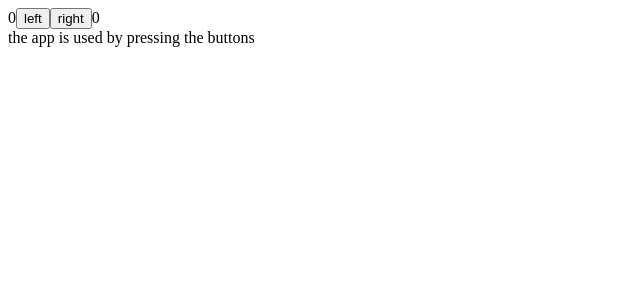
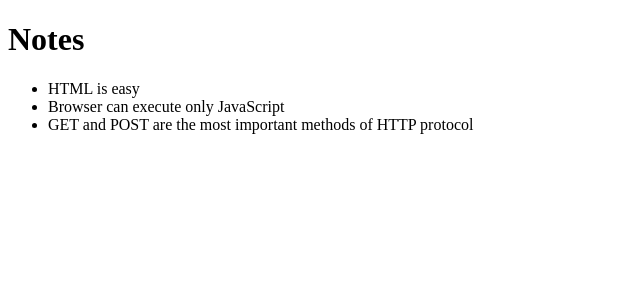
Before and after one commit to ellikiiski/Fullstack-2024, a React (Vite) app in the folder Hiekkalaatikko/: page / in a window 1280 px wide. Shown: the top 300 px of the page, without its empty margins (0-640 px from the left). Built offline with nearby package versions, Linux system fonts and the light colour scheme.

Commit message:
osan 2 leikkejä hiekkiksellä

```diff
--- a/Hiekkalaatikko/src/App.jsx
+++ b/Hiekkalaatikko/src/App.jsx
@@ -1,47 +1,14 @@
-import { useState } from 'react'
+import Note from "./components/Note"
 
-const History = (props) => {
-  if (props.allClicks.length === 0) {
-    return (
-      <div>
-        the app is used by pressing the buttons
-      </div>
-    )
-  }
+const App = ({ notes }) => {
   return (
     <div>
-      button press history: {props.allClicks.join(' ')}
-    </div>
-  )
-}
-
-const App = () => {
-  const [left, setLeft] = useState(0)
-  const [right, setRight] = useState(0)
-  const [allClicks, setAll] = useState([])
-  const [total, setTotal] = useState(0)
-
-  const handleLeftClick = () => {
-    setAll(allClicks.concat('L'))
-    setLeft(left + 1)
-    setTotal(left + right) // arvoksi total tulee 1 liian pieni, koska left on vielä sama vanha
-  }
-
-  const handleRightClick = () => {
-    setAll(allClicks.concat('R'))
-    setRight(right + 1)
-    setTotal(left + right)
-  }
-
-  return (
-    <div>
-      <div>
-        {left}
-        <button onClick={handleLeftClick}>left</button>
-        <button onClick={handleRightClick}>right</button>
-        {right}
-        <History allClicks={allClicks} />
-      </div>
+      <h1>Notes</h1>
+      <ul>
+        {notes.map(note =>
+          <Note key={note.id} note={note} /> // haloo eiks tota key propsii tarvii erikseen määritellä tonne komponenttiin?
+        )}
+      </ul>
     </div>
   )
 }
--- /dev/null
+++ b/Hiekkalaatikko/src/components/Note.jsx
@@ -0,0 +1,7 @@
+const Note = ({ note }) => {
+    return (
+      <li>{note.content}</li>
+    )
+  }
+
+  export default Note
--- a/Hiekkalaatikko/src/main.jsx
+++ b/Hiekkalaatikko/src/main.jsx
@@ -2,4 +2,24 @@
 
 import App from './App'
 
-ReactDOM.createRoot(document.getElementById('root')).render(<App />)
+const notes = [
+  {
+    id: 1,
+    content: 'HTML is easy',
+    important: true
+  },
+  {
+    id: 2,
+    content: 'Browser can execute only JavaScript',
+    important: false
+  },
+  {
+    id: 3,
+    content: 'GET and POST are the most important methods of HTTP protocol',
+    important: true
+  }
+]
+
+ReactDOM.createRoot(document.getElementById('root')).render(
+  <App notes={notes} />
+)
```
